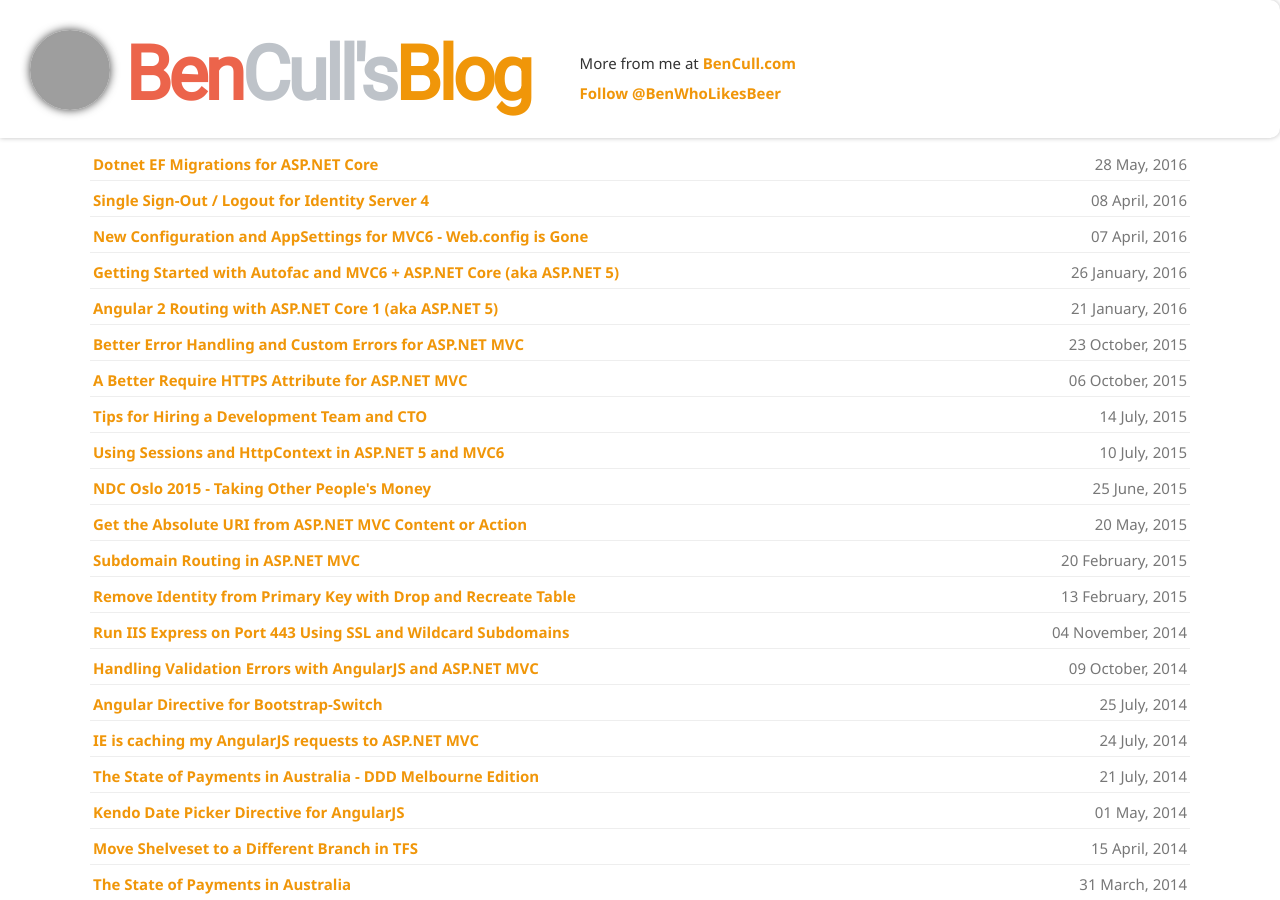
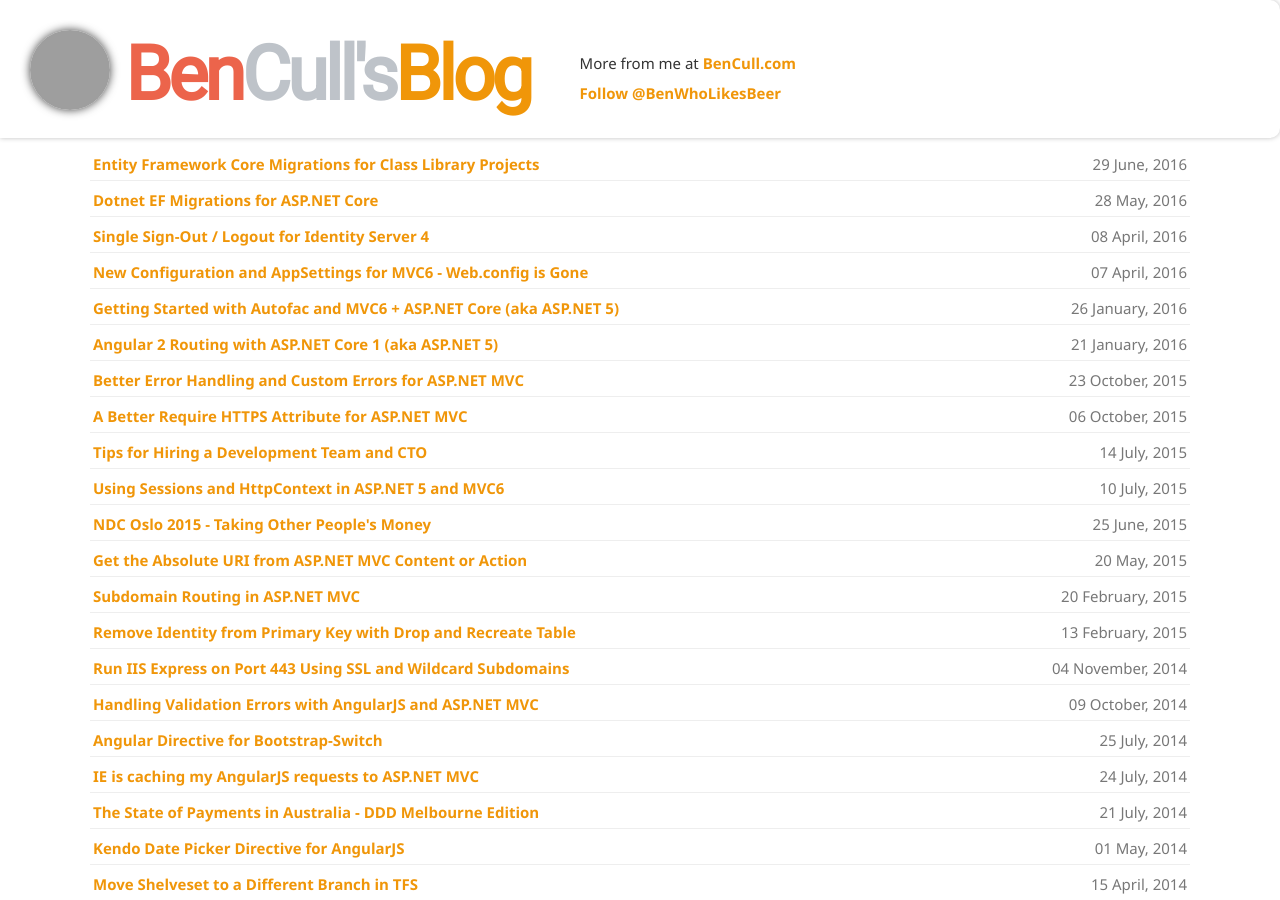
Before and after one commit to bjcull/bjcull.github.com, a Jekyll site: the page built from index.md, in a window 1280 px wide and 900 px high. Built offline with Jekyll 4.4.1, drawn with Linux system fonts in a browser that asks for light colours; nearby versions of some CDN libraries; comment, search, counter and statistics services are not loaded; some of the changed lines change nothing that is shown; grey boxes are pictures that could not be loaded.

Commit message:
Added RTM EF migrations class library post

````diff
--- a/_posts/2016-05-28-dotnet-ef-migrations-for-asp-net-core.md
+++ b/_posts/2016-05-28-dotnet-ef-migrations-for-asp-net-core.md
@@ -6,6 +6,8 @@
 ---
 
 Entity Framework migrations for ASP.NET Core are a little different. Here are the basic commands and a workaround to get Entity Framework migrations working for a Class Libary project.
+
+**UPDATE 2016-06-29:** ASP.NET Core 1.0.0 RTM also has this bug so you'll need this workaround for the forseeable future. You can find my RTM specific workaround here: [Entity Framework Core Migrations for Class Library Projects](http://benjii.me/2016/06/entity-framework-core-migrations-for-class-library-projects/)
 
 The Class Library problem currently affects ASP.NET Core RC2, but I'll update the post until migrations are working as expected.
 
--- /dev/null
+++ b/_posts/2016-06-29-entity-framework-core-migrations-for-class-library-projects.md
@@ -0,0 +1,71 @@
+---
+title: Entity Framework Core Migrations for Class Library Projects
+date: 2016-06-29
+layout: post
+published: true
+---
+
+Entity Framework Core 1.0.0 RTM still does not support migrations for class library projects. If you're like me and like to keep your entity framework data layer in a separate project, this is a problem. Luckily the workaround isn't too difficult.
+
+Be sure to subscribe to this github issue to keep up to date with the progress of this problem. [CLI Commands: support targeting .NET Core class library projects #5320](https://github.com/aspnet/EntityFramework/issues/5320#issuecomment-229415778)
+
+## The Workaround
+We need to pretend our class library is actually a .NET Core app. The trickery begins by updating our class library's project.json with the following updates:
+
+```
+    "buildOptions": {
+        "emitEntryPoint": true
+    },
+    "frameworks": {
+        "netcoreapp1.0": { }
+    },
+    "dependencies": {
+        "Microsoft.NETCore.App": {
+            "version": "1.0.0",
+            "type": "platform"
+        },
+        "Microsoft.EntityFrameworkCore.Design": "1.0.0-preview2-final",
+        "Microsoft.EntityFrameworkCore.SqlServer": "1.0.0",
+        "Microsoft.AspNetCore.Identity.EntityFrameworkCore": "1.0.0",
+    },
+    "tools": {
+        "Microsoft.EntityFrameworkCore.Tools": {
+            "version": "1.0.0-preview2-final"
+        }
+    }
+```
+
+The most important parts are the build options at the root level, the `Microsoft.EntityFrameworkCore.Design` package and the `Microsoft.EntityFrameworkCore.Tools` tool.
+
+This part of the workaround is straight from the horse's mouth and can be found in the docs here: [https://docs.efproject.net/en/latest/miscellaneous/cli/dotnet.html#targeting-class-library-projects-is-not-supported](https://docs.efproject.net/en/latest/miscellaneous/cli/dotnet.html#targeting-class-library-projects-is-not-supported)
+
+You'll also need to add a `static void main()` to complete the .NET Core app charade. Add an empty `program.cs` to your class library project.
+
+```
+public class Program
+{
+    public static void Main(string[] args)
+    {
+    }
+}
+```
+
+Lastly, we need to let our fake app know how to create your DbContext. The tools would normally gather this information from your `startup.cs`, but since that would be a huge pain to implement, let's cheat and create an `IDbContextFactory` instead.
+
+Add the following class to your class library:
+
+```
+public class TemporaryDbContextFactory : IDbContextFactory<PinchContext>
+{
+    public PinchContext Create(DbContextFactoryOptions options)
+    {
+        var builder = new DbContextOptionsBuilder<PinchContext>();
+        builder.UseSqlServer("Server=(localdb)\\mssqllocaldb;Database=pinchdb;Trusted_Connection=True;MultipleActiveResultSets=true");
+        return new PinchContext(builder.Options);
+    }
+}
+```
+
+This is just a quick way to let the app know what data provider we're using and what the connection string is. Just hardcode it, don't bother with the configuration system, this is only temporary and only used at development time.
+
+A few people had some problems with the workaround in RC2, so if you encounter any difficulties please let me know so I can help everyone else in the same boat as you. Cheers :)
````
